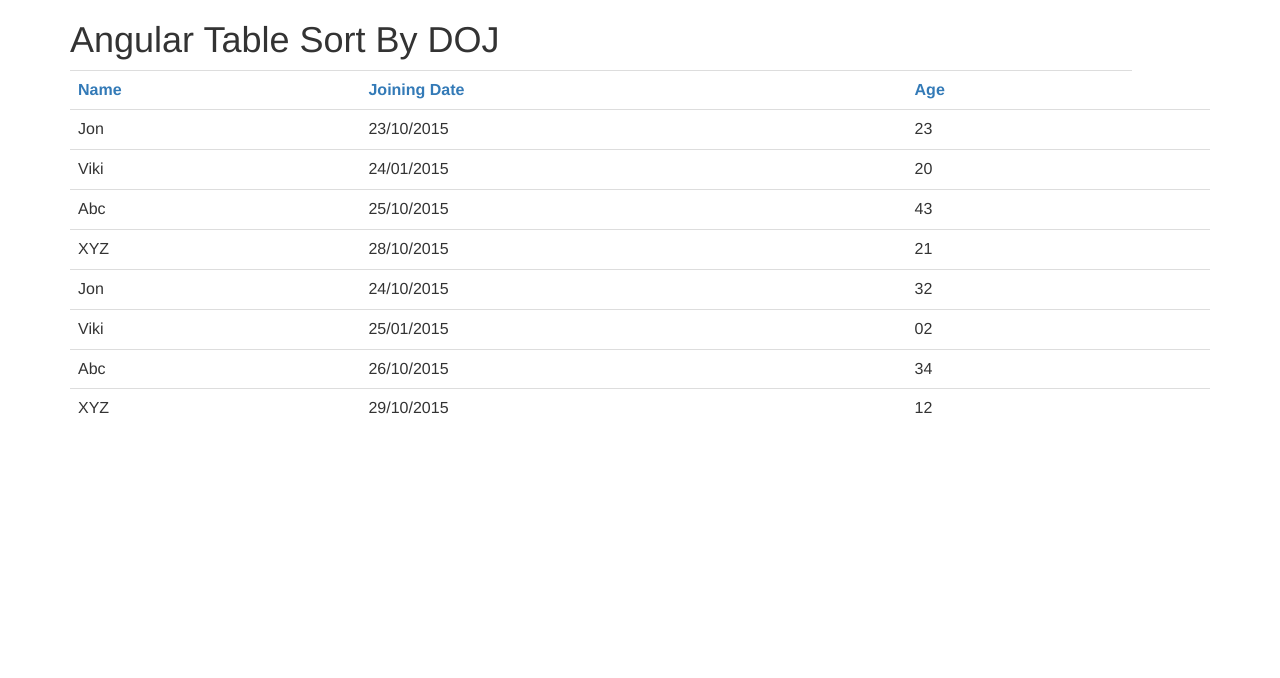
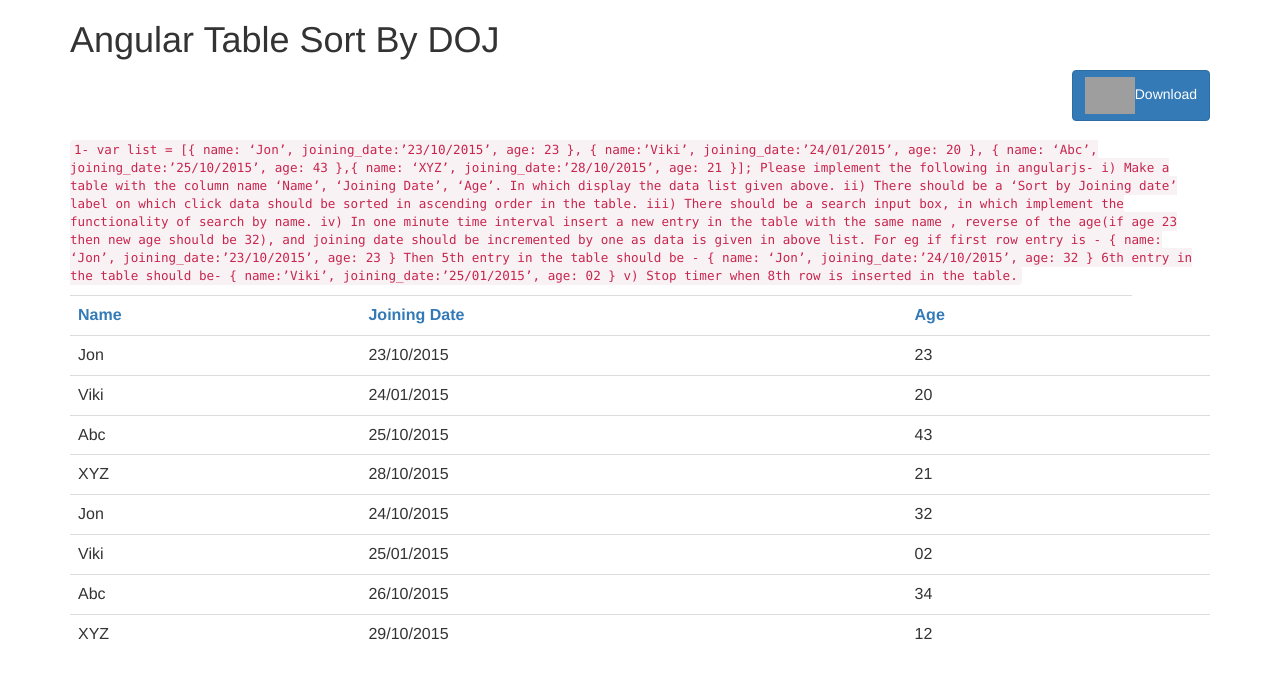
Before and after one commit to UICodes89/sd2labsAssignment, a plain HTML site: page index.html in a window 1280 px wide. Drawn offline with nearby package versions, Linux system fonts and the light colour scheme; grey boxes are pictures that could not be loaded.

Commit message:
second commit

```diff
--- a/index.html
+++ b/index.html
@@ -6,12 +6,77 @@
 		sd2lab test
 	</title>
 	<link rel="stylesheet" href="https://maxcdn.bootstrapcdn.com/bootstrap/3.3.7/css/bootstrap.min.css" integrity="sha384-BVYiiSIFeK1dGmJRAkycuHAHRg32OmUcww7on3RYdg4Va+PmSTsz/K68vbdEjh4u" crossorigin="anonymous">
+	<style>
+       .download{
+       	  margin-bottom:20px;
+       }
+       .download img{
+       	width:50px;
+       }
+	</style>
 </head>
 <body>
 	<div class="container" ng-controller="tableController">
-		<h1>
-			Angular Table Sort By DOJ
-		</h1>
+
+		<div class="row">
+			<div class="col-lg-12">
+				<h1>
+					Angular Table Sort By DOJ
+				</h1>
+				<a href="https://github.com/UICodes89/sd2labsAssignment" class=" download btn btn-primary pull-right"><img src="https://assets-cdn.github.com/images/modules/logos_page/Octocat.png">Download</a>
+				<br/>
+			</div>
+			<div class="col-lg-12">
+				<p>
+					<code>
+					1- var list = [{
+					name: ‘Jon’,
+					joining_date:’23/10/2015’,
+					age: 23
+					},
+					{
+					name:’Viki’,
+					joining_date:’24/01/2015’,
+					age: 20
+					},
+					{
+					name: ‘Abc’,
+					joining_date:’25/10/2015’,
+					age: 43
+					},{
+					name: ‘XYZ’,
+					joining_date:’28/10/2015’,
+					age: 21
+					}];
+
+					Please implement the following in angularjs-
+					i) Make a table with the column name  ‘Name’, ‘Joining Date’, ‘Age’. In which display the data list given above.
+					ii) There should be a ‘Sort by Joining date’ label on which click data should be sorted in ascending order in the table.
+					iii) There should be a search input box, in which implement the functionality of search by name.
+					iv) In one minute time interval insert a new entry in the table with the same name , reverse of the age(if age 23 then new age should be 32), and joining date should be incremented by one as data is given in above list.
+
+					For eg if first row entry is - {
+					name: ‘Jon’,
+					joining_date:’23/10/2015’,
+					age: 23
+					      }
+					Then 5th entry in the table should be - {
+					name: ‘Jon’,
+					joining_date:’24/10/2015’,
+					age: 32
+					        }
+					6th entry in the table should be-	 {
+					name:’Viki’,
+					joining_date:’25/01/2015’,
+					age: 02
+					}
+
+					v) Stop timer when 8th row is inserted in the table.
+
+				</code>
+				</p>
+			</div>
+		</div>
 		<table-directive></table-directive>
 	</div>
 	<script src="https://ajax.googleapis.com/ajax/libs/angularjs/1.5.6/angular.min.js">
```
